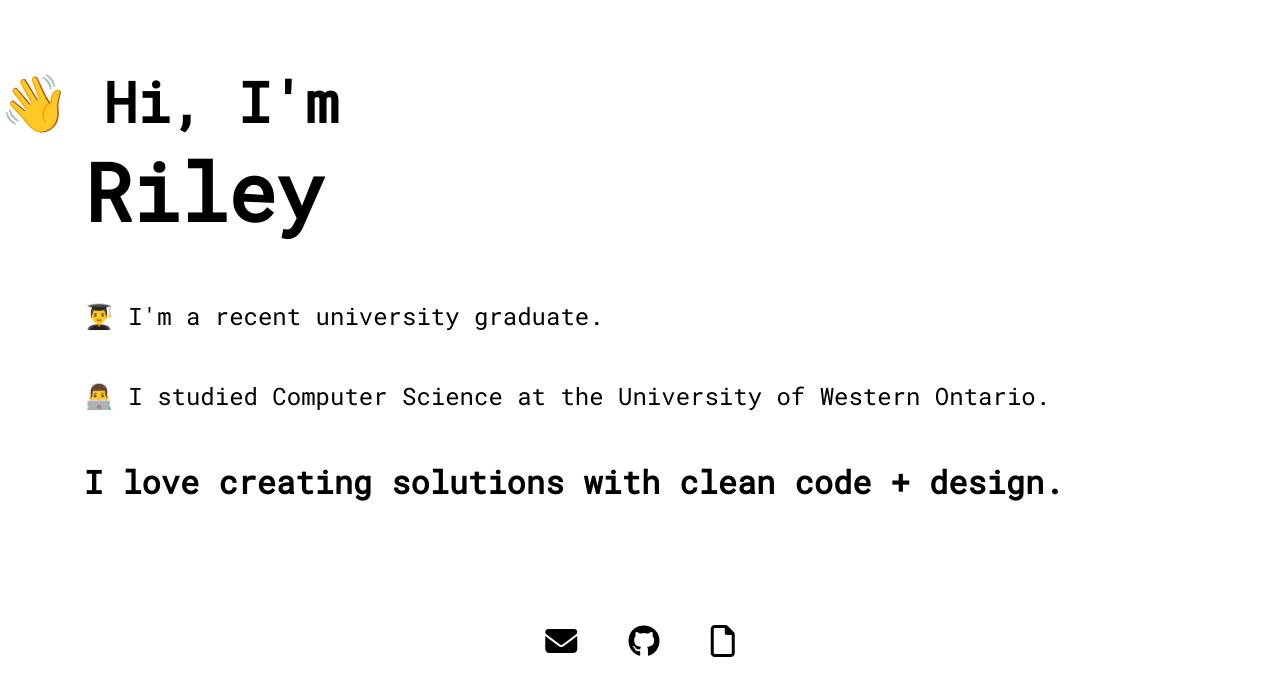
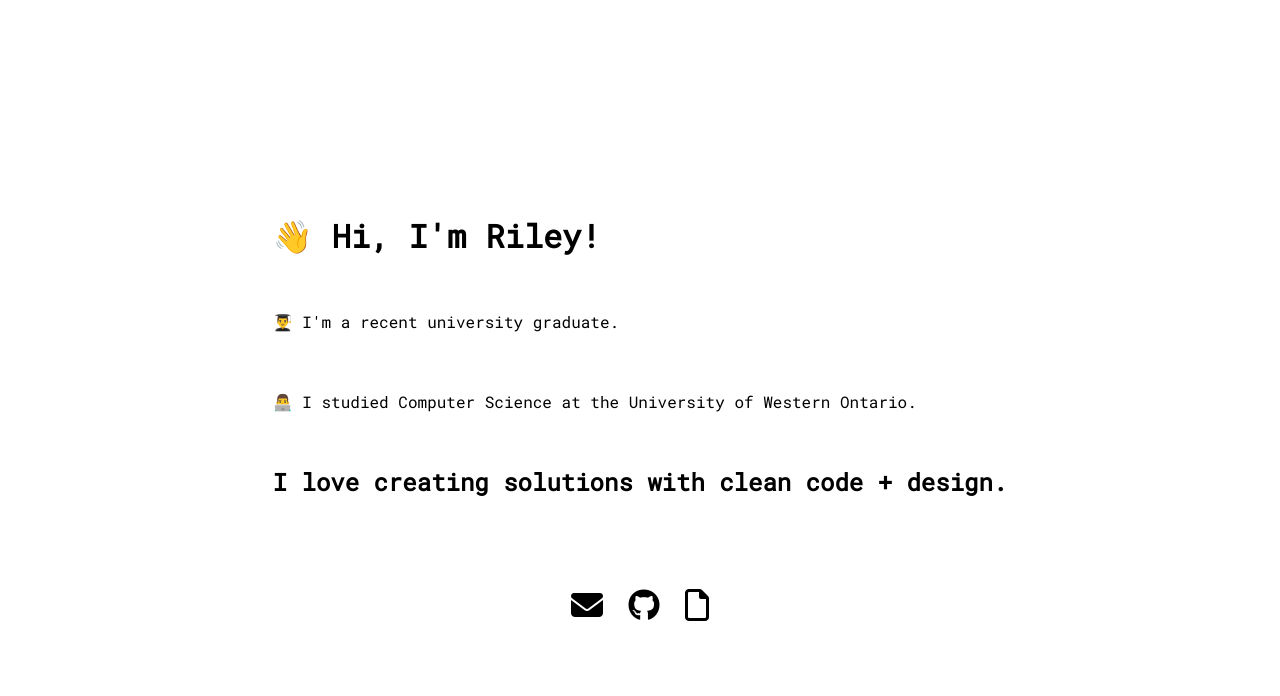
Before and after one commit to rgabriele/rgabriele.github.io, a plain HTML site: page index.html in a window 1280 px wide. Drawn offline with Linux system fonts and the light colour scheme.

Commit message:
fixed layout issues

```diff
--- a/index.html
+++ b/index.html
@@ -10,20 +10,23 @@
     <script src="https://kit.fontawesome.com/c278a82baf.js" crossorigin="anonymous"></script>
 </head>
 <body>
-    <span id="greeting">👋 Hi, I'm</span> <br>
-    <span id="name">Riley</span> <br>
-
-    <div id="mainContent">
+    <div>
+        <div id="container">
+                <div id="content">
+                    <span id="greeting">👋 Hi, I'm Riley!</span> <br>
                     <span class="line">	👨‍🎓 I'm a recent university graduate.</span> <br>
                     <span class="line"> 👨‍💻 I studied Computer Science at the University of Western Ontario.</span> <br>
                     <span class="line" id="codeText"> I love creating solutions with clean code + design.</span>
-    </div>
 
                     <div id="icons">
                         <i class="fas fa-envelope icon"></i>
                         <i class="fab fa-github icon"></i>
                         <i class="far fa-file icon"></i>
                     </div>
+                </div>
+        </div>
+    </div>
+
 
 </body>
 </html>
--- a/style.css
+++ b/style.css
@@ -2,40 +2,32 @@
 
 body {
     font-size: 100%;
-    width: 100%;
-    height: auto;
     font-family: 'Roboto Mono', monospace;
-    margin: 0 auto;
-    max-width: 85em;
-    padding-top: 8vh;
+}
+
+
+#container {
+    display: flex;
+    flex-direction: column;
+    justify-content: center;
+    align-items: center;
+    min-height: 100vh;
+    line-height: 10vh;
 }
 
 #greeting {
-    font-size: 7vh;
+    font-size: 4vh;
     font-weight: 600;
-}
 
-#name {
-    font-size: 10vh;
-    font-weight: 900;
-    padding-left: 10.5vh;
 }
 
 .line {
-    margin-bottom: 3vh;
-    margin-top: 3vh;
-    padding-left: 10.5vh;
-    font-size: 3vh;
-    display: inline-block;
+    font-size: 2vh;
     font-weight: 200;
 }
 
-#mainContent {
-    margin-top: 4vh;
-}
-
 #codeText {
-    font-size: 4vh;
+    font-size: 3vh;
     font-weight: 900;
 }
 
@@ -44,10 +36,10 @@ body {
     justify-content: center;
     align-items: center;
     align-content: space-between;
+    padding-top: 8vh;
 }
 
 .icon {
-    padding: 2vw;
-    margin-top: 9vh;
     font-size: 4vh;
+    padding: 0 1vw 0 1vw;
 }
```
Lines whose indentation alone changed are shown as unchanged.
